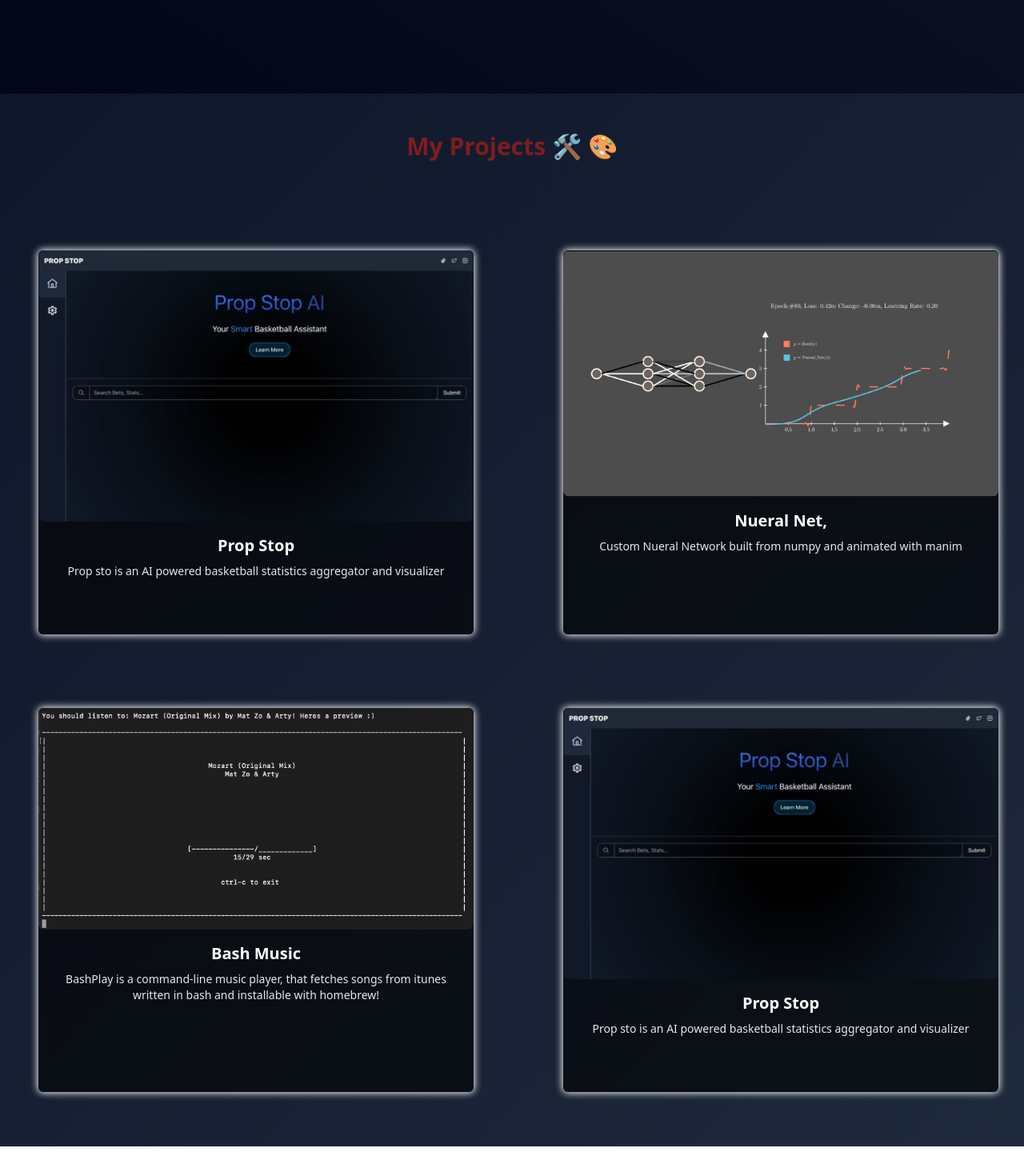
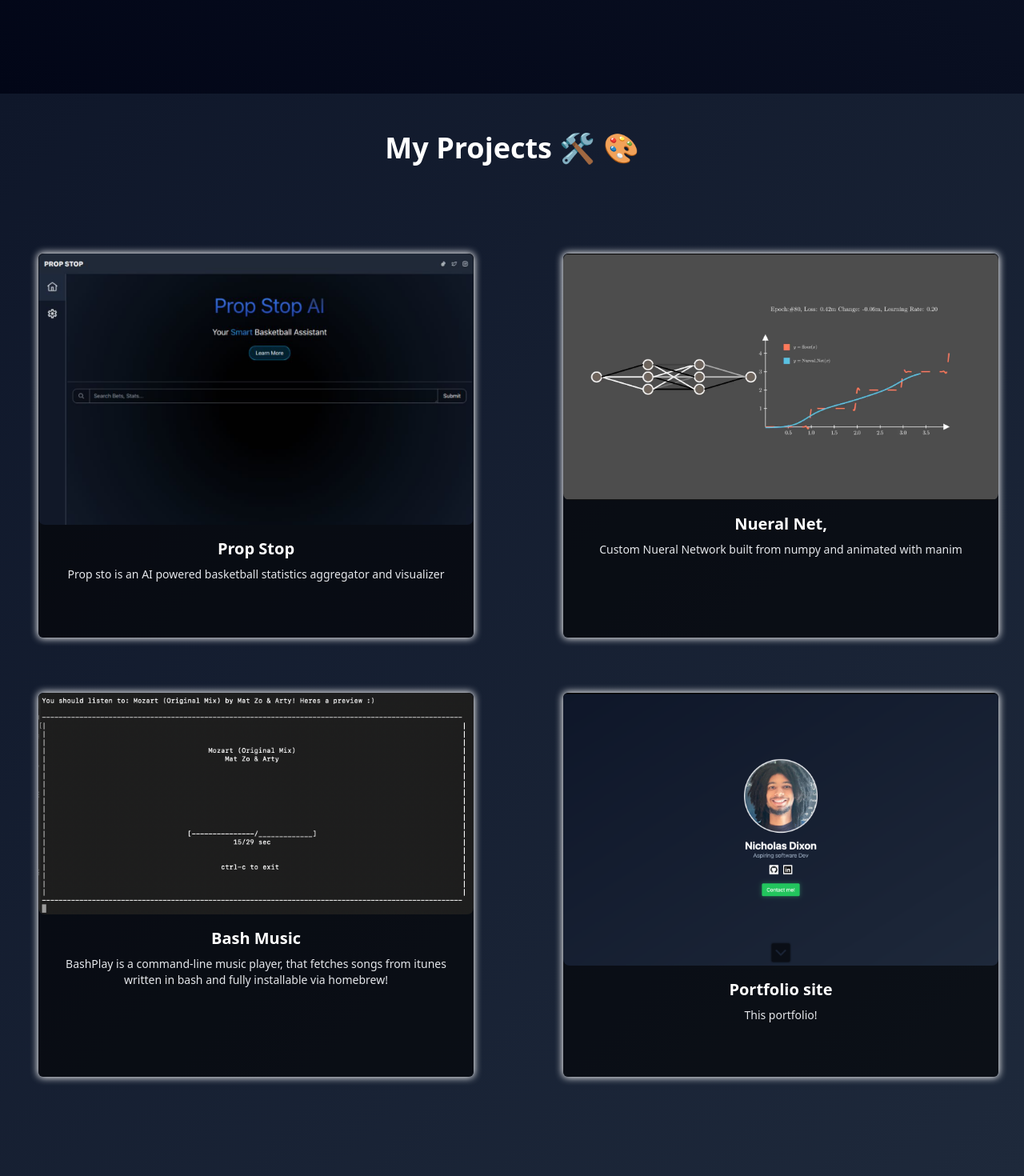
Before and after one commit to CoolCoder54323/Portfolio, a SvelteKit app: page / in a window 1280 px wide. Shown: the part 1483-2953 px from the top of the page at 80% size. Before the commit the page ends 2916 px from the top, so only its background shows below. Built offline with nearby package versions, Linux system fonts and the light colour scheme.

Commit message:
Finished skills

```diff
--- a/src/routes/projectCard.svelte
+++ b/src/routes/projectCard.svelte
@@ -19,9 +19,20 @@
             lg:h-[25rem]
             xl:h-[30rem]
             md:h-[20rem]">
-        <a href={link}>
-            <img class=" z-0 rounded-lg" alt="Project preview" src="{imageSrc}">
-        </a>
+        <div class="a">
+
+        </div>
+        <div class="a relative">
+            <img class=" z-0 rounded-lg transition-all" alt="Project preview" src="{imageSrc}">
+            <div
+            class="absolute flex justify-center items-center
+                    text-white text-xl font-bold opacity-0 tex hover:opacity-100 transition-all underline text-cyan-200"
+        >
+            <a href={link}>
+                Link to project
+            </a>
+            </div>
+        </div>
         <div class="p-4 text-center w-full ">
             <h2 class="text-xl font-bold text-white mb-2">{title}</h2>
             <p class="text-gray-200 text-sm">
@@ -33,9 +44,13 @@
     </div>
     <!-- <div></div> -->
     {#if skills !== null}
+    <div class="skill border-b-2 ml-4  w-full text-yellow-400 border-y-yellow-400 col-span-1 bg-blue-400/0 flex justify-center items-center h-full {"grow1"} scale-0 overflow-hidden transition-all
+    text-3xl font-bold">
+    Skills:
+    </div>
         {#each skills as skill, i}
-            <div class="skill border-b-2 ml-4  w-full border-x-cyan-100 col-span-1 bg-blue-400/0 flex justify-center items-center h-full {"grow" + (i+1)} scale-0 overflow-hidden transition-all
-                         text-xl font-bold">
+            <div class="skill border-b-2 ml-4 w-full border-y-white col-span-1 bg-blue-400/0 flex justify-center items-center h-full {"grow" + (i+2)} scale-0 overflow-hidden transition-all
+                         text-md font-bold">
                 {skill.title}
             </div>
         {/each}
@@ -45,6 +60,18 @@
 
 
 <style>
+    .a:hover .tex {
+        opacity: 100%;
+    }
+
+    .a:hover img {
+        filter:blur(4px);
+    }
+
+    .tex {
+        inset: 0% 0%;
+    }
+
     @keyframes move {
         0% {transform: rotate3d(0);}
         25% {transform: rotate3d(0, 0, 1, 0.7deg);}
@@ -78,15 +105,15 @@
         animation: grow 0.25s 0.45s 1 forwards;
     }
     .group:hover .grow5 {
-        animation: grow 0.25s 0.6 1 forwards;
+        animation: grow 0.25s 0.6s 1 forwards;
     }
     .group:hover .grow6 {
-        animation: grow 0.45s 0.75s 1 forwards;
+        animation: grow 0.25s 0.75s 1 forwards;
     }
     .group:hover .grow7 {
-        animation: grow 0.45s 2.70s 1 forwards;
+        animation: grow 0.25s 0.9s 1 forwards;
     }
     .group:hover .grow8 {
-        animation: grow 0.45s 3.15s 1 forwards;
+        animation: grow 0.25s 1.05s 1 forwards;
     }
 </style>
--- a/src/routes/projects.svelte
+++ b/src/routes/projects.svelte
@@ -4,26 +4,44 @@
     import Skill from "./skill.svelte";
 
     let prop_description = "Prop sto is an AI powered basketball statistics aggregator and visualizer"
-    let bash_description = "BashPlay is a command-line music player, that fetches songs from itunes written in bash and installable with homebrew!"
+    let bash_description = "BashPlay is a command-line music player, that fetches songs from itunes written in bash and fully installable via homebrew!"
     let nn_description = "Custom Nueral Network built from numpy and animated with manim"
+    let ps_description = "This portfolio!"
 
     let prop_skills = [
-        { title: "Java ☕", description: "Framework design and libraries" },
-        { title: "React ⚛️", description: "sum goofy shit" },
-        { title: "HTML 🌐", description: "HEY HI HELLO" },
-        { title: "popoo 💩", description: "HEY HI HELLO" }
+        { title: "Fullstack devolopementw"},
+        { title: "☕ Javascript", description: "" },
+        { title: "SQLite", description: "" },
+        { title: "📄 HTML", description: "" },
+        { title: "🔥 SvelteKit ", description: "" },
+        { title: "🤖 APIs ", description: "" },
+
+
     ];
 
-    let bop_skills = [
-        { title: "Numpy ☕", description: "Framework design and libraries" },
-        { title: "data ⚛️", description: "sum goofy shit" },
-        { title: "HTML 🌐", description: "HEY HI HELLO" },
-        { title: "popoo 💩", description: "HEY HI HELLO" }
+    let Neural_skills = [
+        { title: "🐍 Python" },
+        { title: "⚛️ NumPy " },
+        { title: "Machine Learning" },
+        { title: "🧠 Neural Networks " },
+        { title: "Linear Algebra " },
+        { title: "Backpropagation " },
     ];
+
+    let bash_skills = [ { title: "Bash Scripting"}
+                        ,{ title: "API interfacing"},
+                        { title: "homebrew"}
+    ]
+
+    let portfolio_skills = [ { title: "🎨 UI/UX Design"},
+                            { title: "⚡ Responsive Design" },
+                            { title: "📊 Data Visualization"},
+                            { title: "🌟 Animations" },]
+
 
 </script>
 <div class="min-h-screen w-screen bg-gradient-to-br from-slate-900 to-slate-800 text-white p-4 text-center">
-    <div class=" mt-8 text-center ml-auto mr-auto text-3xl font-semibold sm:text-red-50 md:text-red-300 lg:text-red-700 xl:text-red-900">
+    <div class=" mt-8 text-center ml-auto mr-auto text-4xl font-semibold ">
         My Projects 🛠️ 🎨
     </div>
     <div class=" ml-auto mr-auto w-fit mt-20 p-8 mb-5 grid xl:grid-cols-2 gap-y-12 md:grid-cols-2 gap-x-12 xl:gap-x-32 grid-cols-1 grid-flow-dense justify-items-start">
@@ -31,13 +49,13 @@
                      title={"Prop Stop"} link="https://propstop.vercel.app" skills={prop_skills}/>
 
         <ProjectCard imageSrc="NurualNetworkPreview.png" description={nn_description}
-                     title={"Nueral Net"}, link={"https://github.com/CoolCoder54323/Neural-Net"} skills={bop_skills}/>
+                     title={"Nueral Net"}, link={"https://github.com/CoolCoder54323/Neural-Net"} skills={Neural_skills}/>
 
         <ProjectCard imageSrc="bashMusicPreview.png" description={bash_description}
-                     title={"Bash Music"} link = "https://github.com/CoolCoder54323/homebrew-bashMusic"/>
+                     title={"Bash Music"} link = "https://github.com/CoolCoder54323/homebrew-bashMusic" skills={bash_skills}/>
 
-        <ProjectCard imageSrc="propStopPreview.png" description={prop_description}
-                     title={"Prop Stop"} link = "https://github.com/CoolCoder54323/PropStopOdds_Beta2"/>
+        <ProjectCard imageSrc="portfolioPreview.png" description={ps_description}
+                     title={"Portfolio site"} link = "https://github.com/CoolCoder54323/PropStopOdds_Beta2" skills={portfolio_skills}/>
     </div>
 
 
--- a/src/routes/skill.svelte
+++ b/src/routes/skill.svelte
@@ -8,32 +8,13 @@
 </div>
 
 <style>
-        @keyframes grow {
-        0% {transform: scale(0);}
-        100% {transform: scale(100%);}
+    @keyframes move {
+        0% {transform: rotate3d(0);}
+        25% {transform: rotate3d(0, 0, 1, 0.7deg);}
+        50% {transform: rotate3d(0, 0, 0, 0);}
+        75% {transform: rotate3d(0, 0, 1, -0.7deg);}
+        100% {transform: rotate3d(0);}
     }
-    .group:hover .grow1 {
-        animation: grow 0.45s 1 forwards;
-    }
-    .group:hover .grow2 {
-        animation: grow 0.15s 0.15s 1 forwards;
-    }
-    .group:hover .grow3 {
-        animation: grow 0.15s 0.3s 1 forwards;
-    }
-    .group:hover .grow4 {
-        animation: grow 0.15s 0.45s 1 forwards;
-    }
-    .group:hover .grow5 {
-        animation: grow 0.15s 0.6 1 forwards;
-    }
-    .group:hover .grow6 {
-        animation: grow 0.15s 0.75s 1 forwards;
-    }
-    .group:hover .grow7 {
-        animation: grow 0.15s 1s 1 forwards;
-    }
-    .group:hover .grow8 {
-        animation: grow 0.15s 1.25s 1 forwards;
-    }
+
+
 </style>
```
Also changed, not shown: 29 other files (tests, documents, lock files or other folders).
